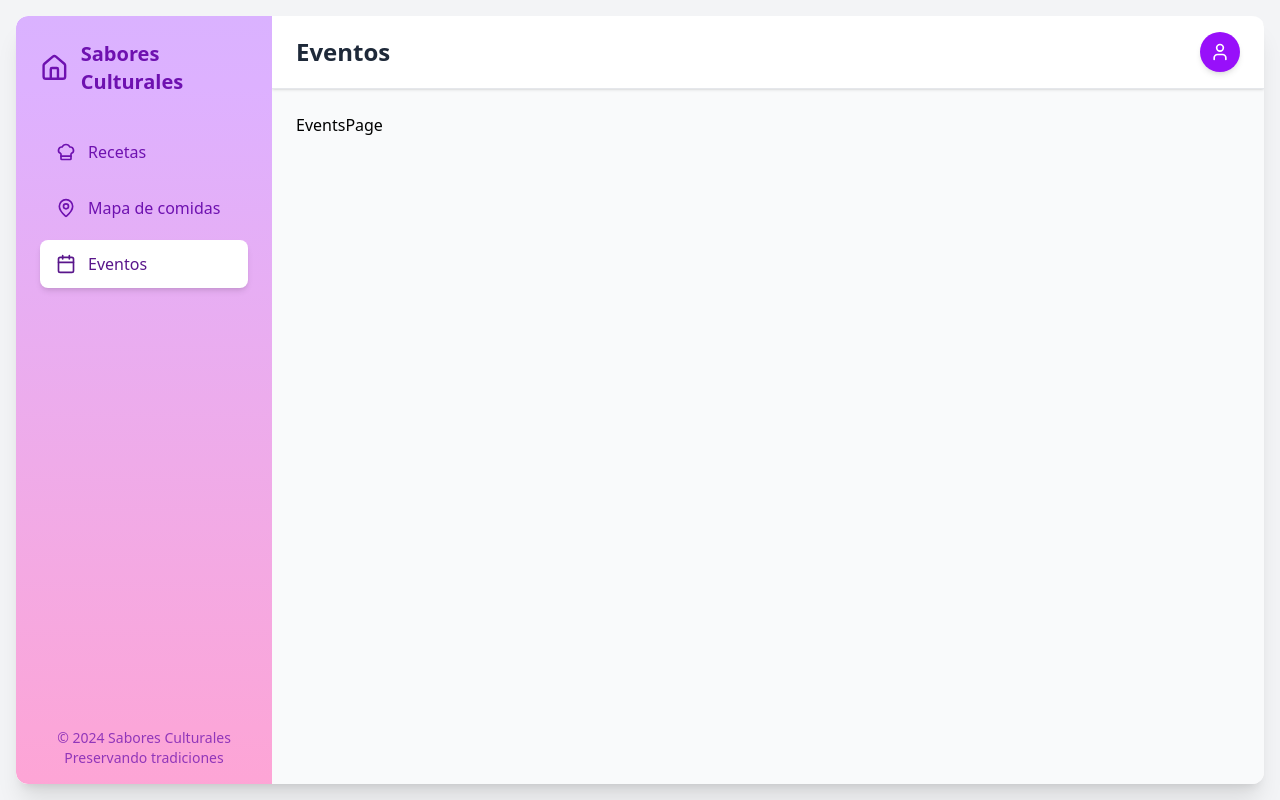
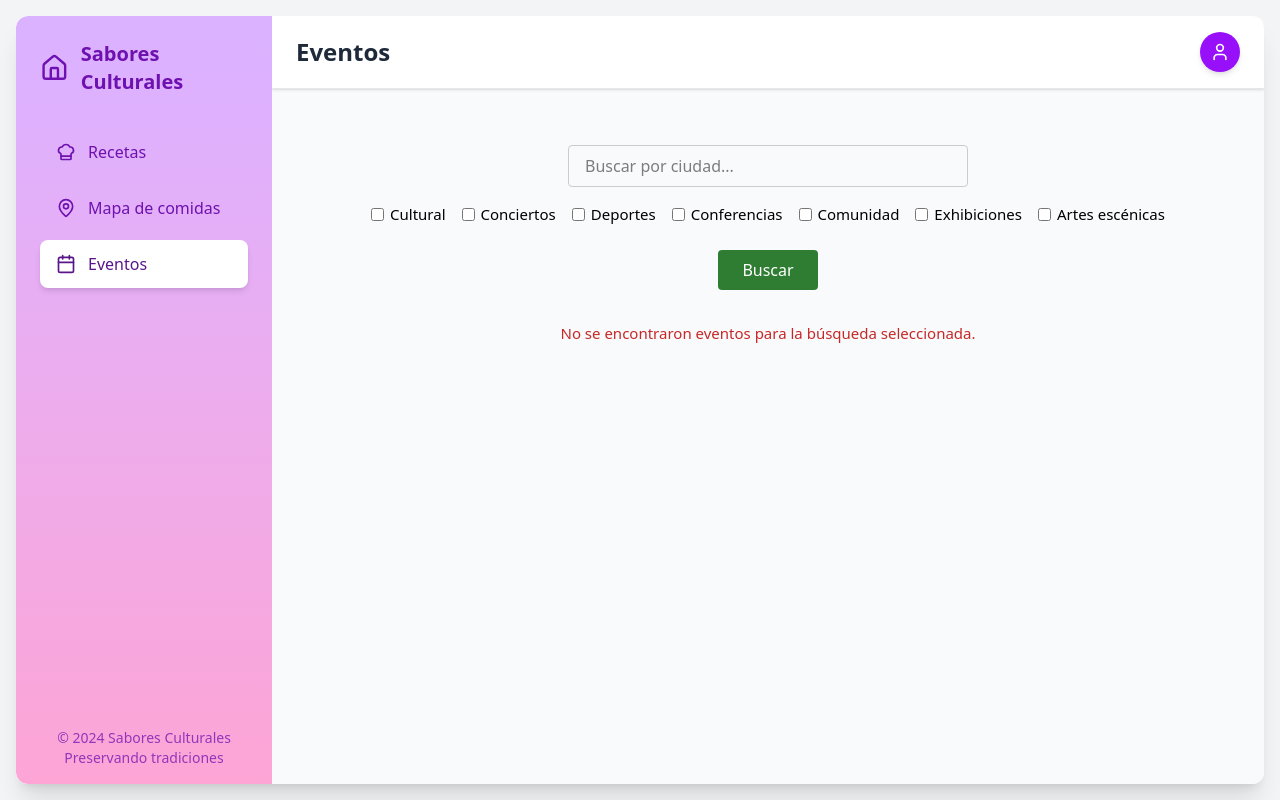
Before and after one commit to Fredev01/GastroCult, a React (Vite) app: page /events in a window 1280 px wide. Built offline with nearby package versions, Linux system fonts and the light colour scheme.

Commit message:
feat events

```diff
--- a/src/App.tsx
+++ b/src/App.tsx
@@ -2,9 +2,9 @@ import { BrowserRouter as Router, Routes, Route } from 'react-router-dom';
 import GeneralLayout from './layouts/GeneralLayout';
 import Home from './pages/Home/Home';
 import MapPage from './pages/MapPage/MapPage';
-import EventsPage from './pages/EventsPage/EventsPage';
 import RecipeDetail from './pages/RecipeDetail/RecipeDetail';
 import EventDetail from './pages/EventDetail/EventDetail';
+import EventsPage from './pages/EventsPage/eventPage';
 
 function App() {
   return (
@@ -13,9 +13,9 @@ function App() {
         <Routes>
           <Route path="/" element={<Home />} />
           <Route path="/map" element={<MapPage />} />
-          <Route path="/events" element={<EventsPage />} />
           <Route path="/receta/:id" element={<RecipeDetail />} />
           <Route path="/event/:id" element={<EventDetail />} />
+          <Route path="/events" element={<EventsPage />} />
         </Routes>
       </GeneralLayout>
     </Router>
--- a/src/pages/EventDetail/EventDetail.tsx
+++ b/src/pages/EventDetail/EventDetail.tsx
@@ -1,9 +1,28 @@
 import React from 'react';
+import { useLocation, useNavigate } from 'react-router-dom';
 
 const EventDetail: React.FC = () => {
+    const location = useLocation();
+    const navigate = useNavigate();
+    // El evento viene en location.state
+    const evento = location.state;
+
+    if (!evento) {
+        return (
+            <div style={{ maxWidth: 600, margin: '40px auto', background: '#fff', borderRadius: 8, boxShadow: '0 2px 8px rgba(0,0,0,0.08)', padding: 32, textAlign: 'center' }}>
+                <h2>No se encontró información del evento.</h2>
+                <button onClick={() => navigate(-1)} style={{ marginTop: 24, padding: '0.5rem 1.5rem', background: '#2e7d32', color: '#fff', border: 'none', borderRadius: 4, fontSize: 16, cursor: 'pointer' }}>Volver</button>
+            </div>
+        );
+    }
+
     return (
-        <div>
-            <h1>EventDetail</h1>
+        <div style={{ maxWidth: 600, margin: '40px auto', background: '#fff', borderRadius: 8, boxShadow: '0 2px 8px rgba(0,0,0,0.08)', padding: 32 }}>
+            <h1 style={{marginBottom:8}}>{evento.title}</h1>
+            <p style={{margin:0}}><strong>Categoría:</strong> {evento.category}</p>
+            <p style={{margin:0}}><strong>Fecha:</strong> {evento.start ? new Date(evento.start).toLocaleString() : 'N/A'}</p>
+            <p style={{margin:0}}><strong>Ubicación:</strong> {evento.location?.join(', ')}</p>
+            {evento.description && <p style={{marginTop:16, fontSize:16, color:'#555'}}>{evento.description}</p>}
         </div>
     );
 };
--- a/src/pages/EventsPage/EventsPage.tsx
+++ /dev/null
@@ -1,11 +0,0 @@
-import React from 'react';
-
-const EventsPage: React.FC = () => {
-    return (
-        <div>
-            <h1>EventsPage</h1>
-        </div>
-    );
-};
-
-export default EventsPage;
--- /dev/null
+++ b/src/pages/EventsPage/eventPage.tsx
@@ -0,0 +1,209 @@
+import React, { useState } from 'react';
+import { useNavigate } from 'react-router-dom';
+
+const PREDICTHQ_TOKEN = 'Fv8kpSdTVWGDbA7cqn_y0c12hTrllqgEZqP2_YtB'; // Reemplaza con tu API Key de PredictHQ
+
+interface EventoPHQ {
+  id: string;
+  title: string;
+  category: string;
+  start: string;
+  end: string;
+  description?: string;
+  entities?: { name: string }[];
+  labels?: string[];
+  location: [number, number]; // [lat, lon]
+  rank?: number;
+}
+
+const CATEGORIAS = [
+  { label: 'Cultural', value: 'festivals' },
+  { label: 'Conciertos', value: 'concerts' },
+  { label: 'Deportes', value: 'sports' },
+  { label: 'Conferencias', value: 'conferences' },
+  { label: 'Comunidad', value: 'community' },
+  { label: 'Exhibiciones', value: 'exhibitions' },
+  { label: 'Artes escénicas', value: 'performing_arts' },
+];
+
+// Mapeo de categoría a emoji/ícono
+const categoriaIcono: Record<string, string> = {
+  festivals: '🎭',
+  concerts: '🎤',
+  sports: '🏟️',
+  conferences: '🎓',
+  community: '🤝',
+  exhibitions: '🖼️',
+  performing_arts: '🎬',
+  nightlife: '🌙',
+  default: '📅',
+};
+
+const EventsPage: React.FC = () => {
+  const [ciudad, setCiudad] = useState('');
+  const [sugerencias, setSugerencias] = useState<any[]>([]);
+  const [showSugerencias, setShowSugerencias] = useState(false);
+  const [eventos, setEventos] = useState<EventoPHQ[]>([]);
+  const [loading, setLoading] = useState(false);
+  const [error, setError] = useState<string | null>(null);
+  const [categorias, setCategorias] = useState<string[]>([]);
+  const [coords, setCoords] = useState<{ lat: string, lon: string } | null>(null);
+  const navigate = useNavigate();
+
+  // Buscar sugerencias en Nominatim
+  const fetchSugerencias = async (query: string) => {
+    if (!query) {
+      setSugerencias([]);
+      return;
+    }
+    const res = await fetch(`https://nominatim.openstreetmap.org/search?city=${encodeURIComponent(query)}&country=Mexico&format=json&addressdetails=1&limit=5`);
+    const data = await res.json();
+    setSugerencias(data);
+  };
+
+  // Buscar eventos en PredictHQ
+  const fetchEventosPHQ = async () => {
+    if (!coords) {
+      setError('Selecciona una ciudad válida de las sugerencias.');
+      return;
+    }
+    setLoading(true);
+    setError(null);
+    setEventos([]);
+    try {
+      const params = new URLSearchParams();
+      params.append('within', `50km@${coords.lat},${coords.lon}`);
+      params.append('limit', '20');
+      params.append('sort', '-rank');
+      params.append('rank.gte', '70');
+      // Elimino los filtros de fecha
+      // params.append('active.gte', fechaInicio);
+      // params.append('active.lte', fechaFin);
+      // Solicito los campos relevantes, incluyendo descripción
+      params.append('fields', 'id,title,category,start,location,description');
+      if (categorias.length > 0) {
+        params.append('category', categorias.join(','));
+      }
+      // Elimino el filtro de beamId
+      // if (beamId) {
+      //   params.append('beam.analysis_id', beamId);
+      // }
+      const url = `https://api.predicthq.com/v1/events/?${params.toString()}`;
+      const res = await fetch(url, {
+        headers: {
+          Authorization: `Bearer ${PREDICTHQ_TOKEN}`,
+          Accept: 'application/json'
+        }
+      });
+      const data = await res.json();
+      if (!res.ok) {
+        throw new Error(data.error || 'Error al obtener eventos');
+      }
+      setEventos(data.results || []);
+    } catch (err: any) {
+      setError(err.message || 'Error desconocido');
+    } finally {
+      setLoading(false);
+    }
+  };
+
+  const handleInputChange = (e: React.ChangeEvent<HTMLInputElement>) => {
+    const value = e.target.value;
+    setCiudad(value);
+    setShowSugerencias(true);
+    fetchSugerencias(value);
+  };
+
+  const handleSugerenciaClick = (sug: any) => {
+    setCiudad(sug.display_name);
+    setShowSugerencias(false);
+    if (sug.lat && sug.lon) {
+      setCoords({ lat: sug.lat, lon: sug.lon });
+    }
+  };
+
+  const handleCategoriaChange = (cat: string) => {
+    setCategorias(prev =>
+      prev.includes(cat) ? prev.filter(c => c !== cat) : [...prev, cat]
+    );
+  };
+
+  const handleSubmit = (e: React.FormEvent) => {
+    e.preventDefault();
+    fetchEventosPHQ();
+  };
+
+    return (
+    <div style={{ maxWidth: 900, margin: '0 auto', padding: '2rem 1rem' }}>
+      <form style={{ display: 'flex', flexDirection: 'column', gap: 16, marginBottom: 32, alignItems: 'center', position: 'relative' }} onSubmit={handleSubmit}>
+        <div style={{ width: '100%', maxWidth: 400, position: 'relative' }}>
+          <input
+            type="text"
+            value={ciudad}
+            onChange={handleInputChange}
+            placeholder="Buscar por ciudad..."
+            style={{ width: '100%', padding: '0.5rem 1rem', borderRadius: 4, border: '1px solid #ccc', fontSize: 16 }}
+            onFocus={() => setShowSugerencias(true)}
+            autoComplete="off"
+          />
+          {showSugerencias && sugerencias.length > 0 && (
+            <ul style={{
+              position: 'absolute', top: '100%', left: 0, right: 0, background: '#fff', border: '1px solid #ccc', zIndex: 10, listStyle: 'none', margin: 0, padding: 0, maxHeight: 180, overflowY: 'auto'
+            }}>
+              {sugerencias.map((sug, idx) => (
+                <li
+                  key={idx}
+                  style={{ padding: 8, cursor: 'pointer' }}
+                  onClick={() => handleSugerenciaClick(sug)}
+                >
+                  {sug.display_name}
+                </li>
+              ))}
+            </ul>
+          )}
+        </div>
+        <div style={{ display: 'flex', gap: 16, flexWrap: 'wrap', justifyContent: 'center' }}>
+          {CATEGORIAS.map(cat => (
+            <label key={cat.value} style={{ display: 'flex', alignItems: 'center', gap: 6, fontSize: 15 }}>
+              <input
+                type="checkbox"
+                checked={categorias.includes(cat.value)}
+                onChange={() => handleCategoriaChange(cat.value)}
+              />
+              {cat.label}
+            </label>
+          ))}
+        </div>
+        {/* Elimino el input de Beam Analysis ID */}
+        <button type="submit" style={{ padding: '0.5rem 1.5rem', background: '#2e7d32', color: '#fff', border: 'none', borderRadius: 4, fontSize: 16, cursor: 'pointer', marginTop: 8 }}>Buscar</button>
+      </form>
+      {loading && <p>Cargando eventos...</p>}
+      {error && <p style={{ color: '#c62828', textAlign: 'center', marginBottom: 16 }}>{error}</p>}
+      {!loading && eventos.length === 0 && !error && (
+        <p style={{ color: '#c62828', textAlign: 'center', marginBottom: 16, fontSize: 15 }}>
+          No se encontraron eventos para la búsqueda seleccionada.
+        </p>
+      )}
+      <div style={{ display: 'grid', gridTemplateColumns: 'repeat(auto-fit, minmax(280px, 1fr))', gap: 32 }}>
+        {eventos.map(evento => {
+          const icono = categoriaIcono[evento.category] || categoriaIcono.default;
+          return (
+            <div
+              key={evento.id}
+              style={{ background: '#fff', borderRadius: 8, boxShadow: '0 2px 8px rgba(0,0,0,0.08)', overflow: 'hidden', display: 'flex', flexDirection: 'column', minHeight: 100, cursor: 'pointer' }}
+              onClick={() => navigate(`/event/${evento.id}`, { state: evento })}
+            >
+              <div style={{ fontSize: 48, textAlign: 'center', paddingTop: 16 }}>{icono}</div>
+              <div style={{ padding: 16, flex: 1, display: 'flex', flexDirection: 'column', justifyContent: 'center' }}>
+                <h3 style={{ margin: 0 }}>{evento.title}</h3>
+                <p style={{ margin: 0, color: '#666' }}><strong>Categoría:</strong> {evento.category}</p>
+              </div>
+            </div>
+          );
+        })}
+      </div>
+        </div>
+    );
+};
+
+export default EventsPage;
```
Also changed, not shown: package.json (+17 -1 lines), 1 other file (tests, documents, lock files or other folders).
